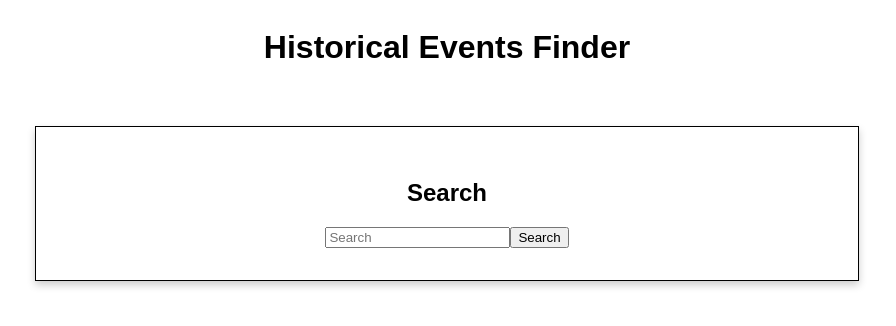
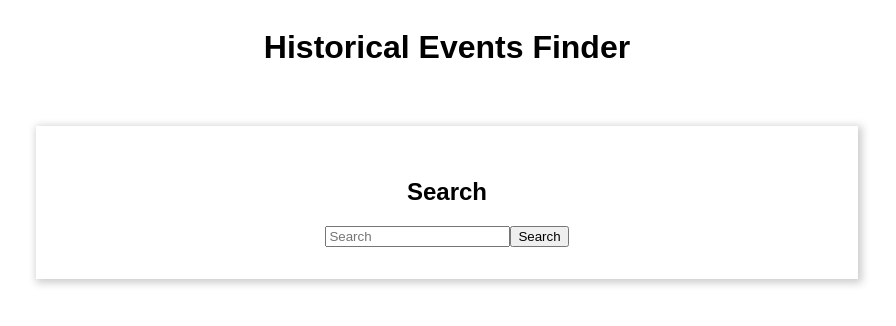
Before and after one commit to DryadicBEV/Historical-Events-Finder, a React app: page / in a window 1280 px wide. Shown: the top 326 px of the page, without its empty margins (193-1089 px from the left). Built offline with nearby package versions, Linux system fonts and the light colour scheme.

Commit message:
Modify card css class styling

```diff
--- a/public/styles.css
+++ b/public/styles.css
@@ -12,7 +12,6 @@ html {
 #search-container {
   width: 60%;
   margin: 3%;
-  border: 1px solid black;
   align-self: center;
   text-align: center;
   padding: 2em;
@@ -28,13 +27,12 @@ html {
 
 .event {
   width: 60%;
-  border: 1px solid black;
   align-self: center;
   padding: 3%;
   margin: 3%;
 }
 
 .card {
-  box-shadow: 0 4px 8px 0 rgba(0, 0, 0, 0.2);
+  box-shadow: 2px 2px 8px 2px rgba(0, 0, 0, 0.2);
   transition: 0.3s;
 }
```
